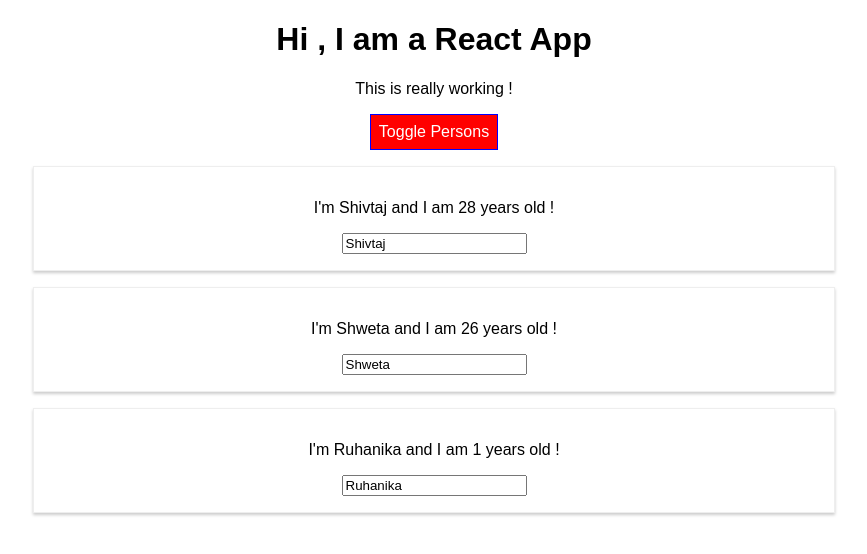
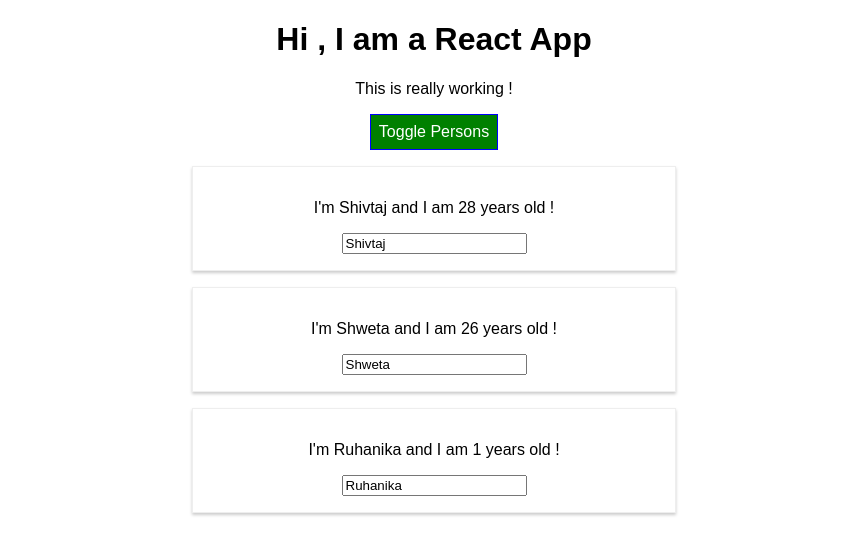
Before and after one commit to shwetarana1471/react-project, a React (Create React App) app: page / in a window 1280 px wide. Both pictures are taken after a click on the button "Toggle Persons". Shown: the top 554 px of the page, without its empty margins (206-1073 px from the left). Built offline with nearby package versions, Linux system fonts and the light colour scheme.

Commit message:
march 4 2020

```diff
--- a/package.json
+++ b/package.json
@@ -7,7 +7,8 @@
     "react": "^16.13.0",
     "react-dom": "^16.13.0",
     "react-scripts": "^3.4.0",
-    "styled-components": "^5.0.1"
+    "styled-components": "^5.0.1",
+    "styled-media-query": "^2.1.2"
   },
   "scripts": {
     "start": "react-scripts start",
--- a/src/App.css
+++ b/src/App.css
@@ -9,3 +9,17 @@
 .bold{
   font-weight: bold;
 }
+
+.button{
+  background-color: green;
+  color:white;
+  font:inherit;
+  border: 1px solid blue;
+  padding: 8px;
+  cursor:pointer;
+}
+
+.button:hover{
+  background-color :lightgreen ;
+      color : black;
+}
--- a/src/App.js
+++ b/src/App.js
@@ -44,40 +44,25 @@
 
 
 render () {
-  const style = {
-    backgroundColor: 'green',
-    color:'white',
-    font:'inherit',
-    border: '1px solid blue',
-    padding: '8px',
-    cursor:'pointer',
-    ':hover' : {
-      backgroundColor : 'lightgreen',
-      color : 'black'
-    }
-  };
-
   let persons = null;
 
   if (this.state.showPersons){
     persons = (
       <div>
         {this.state.persons.map((person , index ) => {
-          return <Person
+          return (
+          <Person
           click = {() => this.deletePersonHandler(index)}
           name={person.name}
           age={person.age}
           key={person.id}
           changed={(event) => this.nameChangedHandler(event , person.id)}/>
+          )
         })}
 
       </div>
     );
-    style.backgroundColor = 'red';
-    style[':hover'] = {
-      backgroundColor : 'salmon',
-      color : 'black'
-    };
+
   }
 
   let classes = [];
@@ -96,8 +81,7 @@
       <p className={classes.join(' ')}>This is really working !</p>
       {/* <button onClick={this.switchNameHandler.bind(this , 'Shivtaj Malik')}>Switch Name</button> METHOD 1 FOR SETTING VALUE ON CLICKING BUTTON  */}
       {/* ALTERNATIVE METHOD BELOW : */}
-      <button
-      style={style}
+      <button className = "button"
       onClick={this.togglePersonsHandler}>Toggle Persons</button>
       {/* //this.state.showPersons === true ? NOT OPTIMAL METHOD FOR LARGE PROJECTS  */}
       {persons}
--- a/src/Person/Person.js
+++ b/src/Person/Person.js
@@ -1,5 +1,6 @@
 import React from 'react';
 import styled from 'styled-components';
+//import media from 'styled-media-query';
 //import './Person.css';
 
 const StyledDiv = styled.div `
@@ -8,11 +9,11 @@
         border: 1px solid #eee;
         box-shadow: 0 2px 3px #ccc;
         padding: 16px;
-        text-align: center
+        text-align: center;
 
-    @media(min-width: 500px) {
-
-            width: 450px;
+        @media (min-width: 500px) {
+              width: 450px;
+            }
     }
     `;
 
@@ -30,3 +31,13 @@
 };
 
 export default person;
+
+
+//alternate method for media query is to use styled-media-component
+/* ${media.lessThan("medium")`
+width: 450px;
+`}
+
+${media.greaterThan("medium")`
+width: 450px;
+`} */
```
Also changed, not shown: 1 other file (tests, documents, lock files or other folders).
